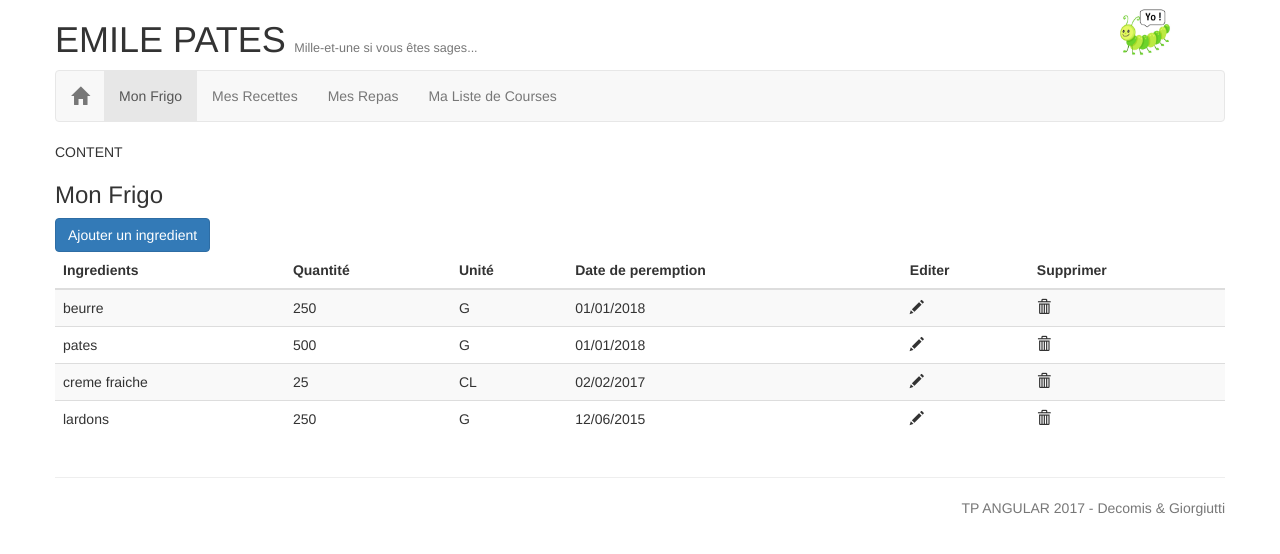
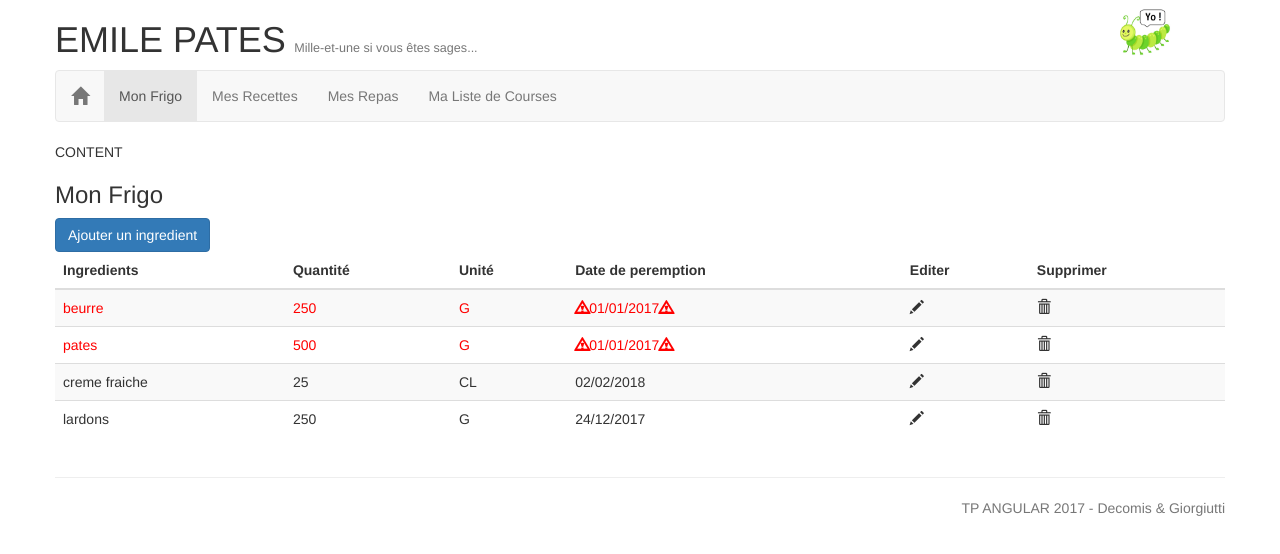
Before and after one commit to defdruil/emile-pates, an Angular app: page / in a window 1280 px wide. Shown: the top 554 px of the page. Built offline with nearby package versions, Linux system fonts and the light colour scheme.

Commit message:
peremption date ok

```diff
--- a/src/app/components/content/my-fridge/my-fridge.component.css
+++ b/src/app/components/content/my-fridge/my-fridge.component.css
@@ -0,0 +1,6 @@
+.red{
+    color: red;
+}
+.black{
+    color: black;
+}
--- a/src/app/components/content/my-fridge/my-fridge.component.html
+++ b/src/app/components/content/my-fridge/my-fridge.component.html
@@ -13,10 +13,10 @@
   </thead>
   <tbody>
     <tr *ngFor="let ingredient of ingredientList">
-      <td>{{ingredient.name}}</td>
-      <td>{{ingredient.quantity}}</td>
-      <td>{{ingredient.unity | uppercase}}</td>
-      <td>{{ingredient.peremptionDate | date: 'dd/MM/yyyy'}}</td>
+      <td [ngClass]="{'red': comparePeremptionDate(ingredient.peremptionDate)}">{{ingredient.name}}</td>
+      <td [ngClass]="{'red': comparePeremptionDate(ingredient.peremptionDate)}">{{ingredient.quantity}}</td>
+      <td [ngClass]="{'red': comparePeremptionDate(ingredient.peremptionDate)}">{{ingredient.unity | uppercase}}</td>
+      <td [ngClass]="{'red': comparePeremptionDate(ingredient.peremptionDate)}"><i *ngIf="comparePeremptionDate(ingredient.peremptionDate)" class="glyphicon glyphicon-warning-sign"></i>{{ingredient.peremptionDate | date: 'dd/MM/yyyy'}}<i *ngIf="comparePeremptionDate(ingredient.peremptionDate)" class="glyphicon glyphicon-warning-sign"></i></td>
       <td><i class="glyphicon glyphicon-pencil" data-toggle="modal" data-target="#editOrAddModal" (click)='prepareForEditIngredient(ingredient)'></i></td>
       <td><i class="glyphicon glyphicon-trash" (click)='removeIngredient(ingredient)'></i></td>
     </tr>
@@ -50,7 +50,7 @@
             </div>
             <div class="form-group">
                 <label for="peremptionDate">Date de peremption</label>
-                <input class="form-control" id="peremptionDate" type="date" [ngModel]="ingredientToEdit.peremptionDate | date: 'dd/MM/yyyy'" name="peremptionDate">
+                <input class="form-control" id="peremptionDate" type="date" [ngModel]="ingredientToEdit.peremptionDate | date: 'dd/MM/yyyy'" (ngModelChange)="test($event)" name="peremptionDate">
             </div>
           </form>
         </div>
--- a/src/app/components/content/my-fridge/my-fridge.component.ts
+++ b/src/app/components/content/my-fridge/my-fridge.component.ts
@@ -68,4 +68,24 @@ export class MyFridgeComponent implements OnInit {
     this.creationMode = false;
     this.editOrAddModal.hide();
   }
+
+  comparePeremptionDate(peremptionDate): boolean {
+    const today: Date = new Date();
+    peremptionDate.setHours(0, 0, 0, 0);
+    today.setHours(0, 0, 0, 0);
+    if (today > peremptionDate) {
+      return true;
+    }else if (today < peremptionDate) {
+      return false;
+    }else {
+      // cas ou la date du jour et la date de peremption son egaux, le '===' ne fonctionne pas
+      return false;
+    }
+  }
+
+  test(event: Event): void {
+    console.log(event);
+    const newDate: Date = new Date(event.toString());
+    this.ingredientToEdit.peremptionDate = newDate;
+  }
 }
--- a/src/app/services/implementations/fake-fridge.service.ts
+++ b/src/app/services/implementations/fake-fridge.service.ts
@@ -36,9 +36,9 @@ export class FakeFridgeService implements IFridgeService {
   }
 
   constructor() {
-    const d = new Date('January 01, 2018');
-    const d2 = new Date('February 02, 2017');
-    const d3 = new Date('June 12, 2015');
+    const d = new Date('January 01, 2017');
+    const d2 = new Date('February 02, 2018');
+    const d3 = new Date('December 24, 2017');
     const beurre: Ingredient = {id: 0, name: 'beurre', quantity: 250, unity: 'g', peremptionDate: d};
     const pates: Ingredient = {id: 1, name: 'pates', quantity: 500, unity: 'g', peremptionDate: d};
     const creme: Ingredient = {id: 2, name: 'creme fraiche', quantity: 25, unity: 'cl', peremptionDate: d2};
```
